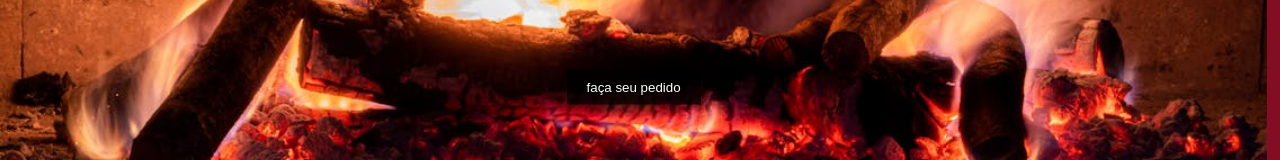
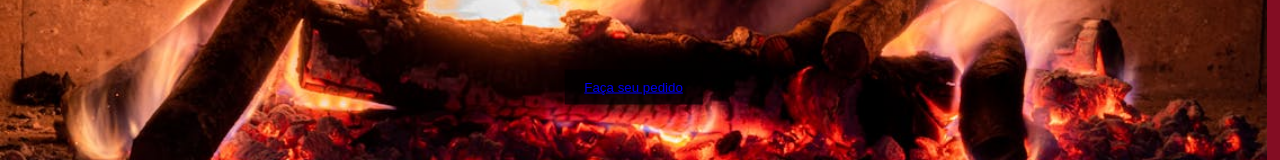
Before and after one commit to DaanielDaSilva/Trabalho-web, a plain HTML site: page index.html in a window 1280 px wide. Shown: the part 473-633 px from the top of the page. Drawn offline with Linux system fonts and the light colour scheme.

Commit message:
Update index.html

```diff
--- a/index.html
+++ b/index.html
@@ -40,7 +40,7 @@
 
         <div class="imgcontainer">
             <img src="assets/imagens/foto_main.jpeg" alt="Foto do site">
-            <button>faça seu pedido</button>
+            <button><a target="_blank" href="https://wa.me/5511967306024">Faça seu pedido</a></button>
         </div>
 
     </main>
```
